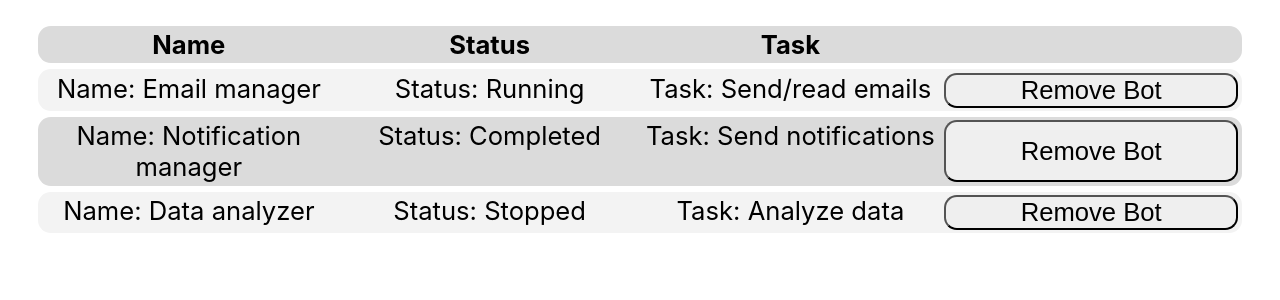
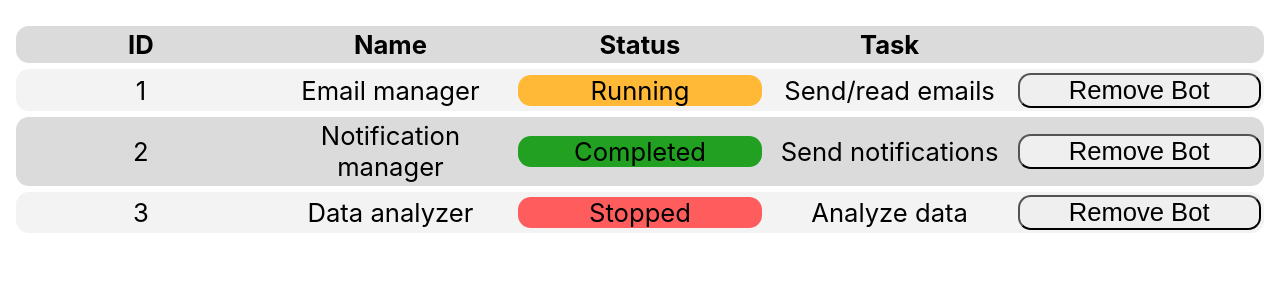
Before and after one commit to LewisSmith291/styling-and-keys, a React (Create React App) app: page / in a window 1280 px wide. Shown: the top 300 px of the page. Built offline with nearby package versions, Linux system fonts and the light colour scheme.

Commit message:
Added colouring to status of bot depending on the type of status

```diff
--- a/src/App.css
+++ b/src/App.css
@@ -3,10 +3,15 @@ body {
   justify-content: center;
   display: flex;
 }
+
 #bot-list{
   list-style-type: none;
   padding: 0;
   margin: 2vw;
+}
+
+.header{
+  font-weight: bold;
 }
 
 ul > :nth-child(even){
@@ -20,14 +25,32 @@ ul > :nth-child(even){
   justify-content: space-evenly;
   background-color: rgb(219, 219, 219);
   border-radius: 1vw;
+  display: flex;
+  align-items: center;
 }
 
 .bot > *{
   font-size: 2vw;
-  width: 23vw;
+  width: 19vw;
   margin: 0.25vw;
 }
 
 button {
   border-radius: 1vw;
 }
+
+.bot-status{
+  border-radius: 1vw;
+}
+
+.running{
+  background-color: rgb(255, 185, 55);
+}
+
+.completed{
+  background-color: rgb(33, 160, 33);
+}
+
+.stopped{
+  background-color: rgb(255, 93, 93);
+}
--- a/src/App.js
+++ b/src/App.js
@@ -19,25 +19,42 @@ function BotListManager(){
   return (<GetBotList list={bots}/>);
 }
 
+function GetStatusColour(bot){
+  if (bot.status === "Running"){
+  return (<div className="bot-status running">{bot.status}</div>)
+  }
+  else if (bot.status === "Completed"){
+  return (<div className="bot-status completed">{bot.status}</div>)
+  }
+  else if (bot.status === "Stopped"){
+  return (<div className="bot-status stopped">{bot.status}</div>)
+  }
+
+}
+
 function GetBotList(props){
   const list = props.list.map((bot) =>
   <li className="bot" key={bot.id}>
-    <div className="bot-name">Name: {bot.name}</div>
-    <div className="bot-status">Status: {bot.status}</div>
-    <div className="bot-task">Task: {bot.task}</div>
+    <div className="bot-id">{bot.id}</div>
+    <div className="bot-name">{bot.name}</div>
+    <GetStatusColour status = {bot.status}/>
+    <div className="bot-task">{bot.task}</div>
     <button>Remove Bot</button>
   </li>
-  )
+  );
+
   return (
     <ul id="bot-list">
       <li key="headers" className='bot'>
-        <div className='header'><b>Name</b></div>
-        <div className='header'><b>Status</b></div>
-        <div className='header'><b>Task</b></div>
+        <div className='header'>ID</div>
+        <div className='header'>Name</div>
+        <div className='header'>Status</div>
+        <div className='header'>Task</div>
         <div className='header'></div>
       </li>
       {list}
-    </ul>);
+    </ul>
+  );
 }
 
 export default App;
```
